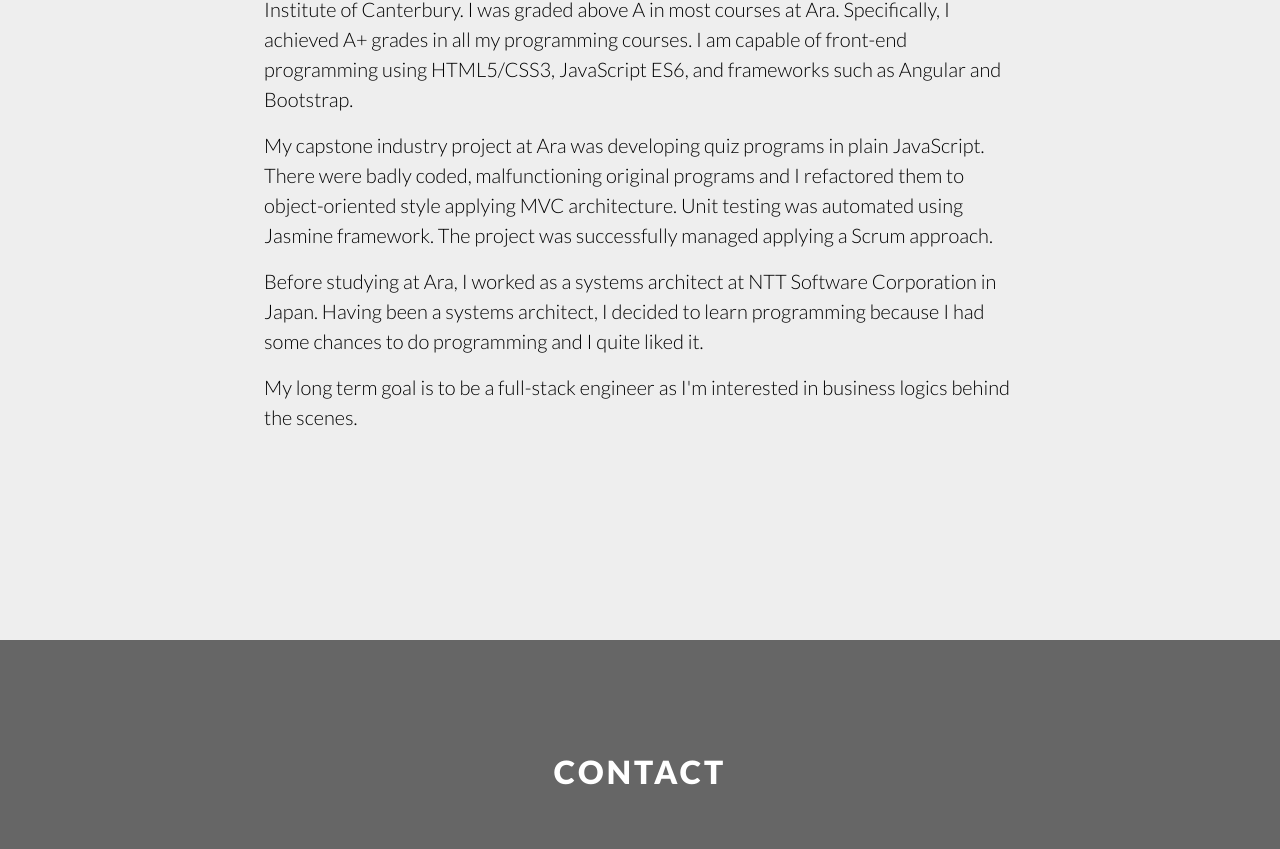
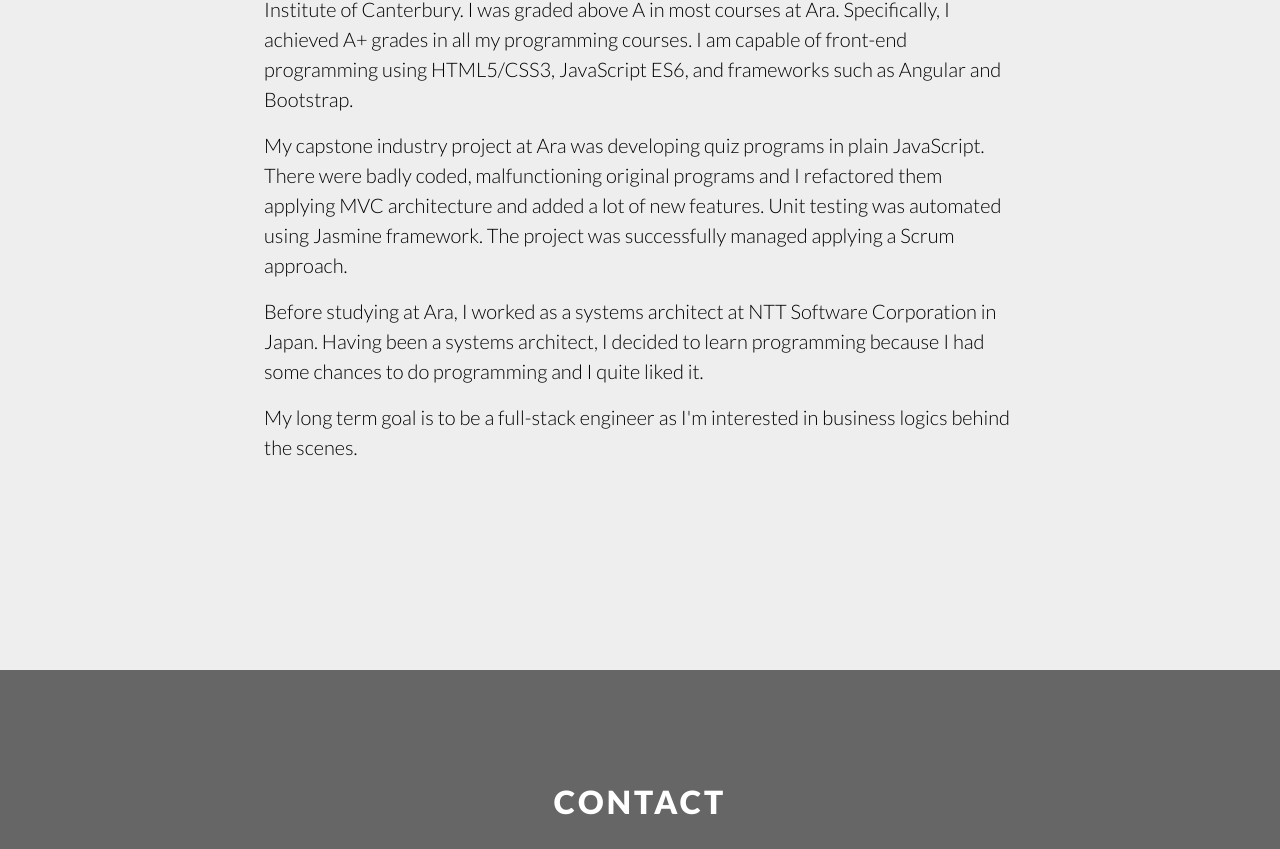
Before and after one commit to sgmbr/sgmbr.github.io, a plain HTML site: page index.html in a window 1280 px wide. Shown: the part 3014-3863 px from the top of the page. Drawn offline with nearby package versions, Linux system fonts and the light colour scheme.

Commit message:
Fix About

```diff
--- a/index.html
+++ b/index.html
@@ -126,7 +126,7 @@
                 Hi, my name is Satoshi. I am a recent graduate from the Computing Department at Ara Institute of Canterbury. I was graded above A in most courses at Ara. Specifically, I achieved A+ grades in all my programming courses. I am capable of front-end programming using HTML5/CSS3, JavaScript ES6, and frameworks such as Angular and Bootstrap.
             </p>
             <p class="about-text">
-                My capstone industry project at Ara was developing quiz programs in plain JavaScript. There were badly coded, malfunctioning original programs and I refactored them to object-oriented style applying MVC architecture. Unit testing was automated using Jasmine framework. The project was successfully managed applying a Scrum approach.
+                My capstone industry project at Ara was developing quiz programs in plain JavaScript. There were badly coded, malfunctioning original programs and I refactored them applying MVC architecture and added a lot of new features. Unit testing was automated using Jasmine framework. The project was successfully managed applying a Scrum approach.
             </p>
             <p class="about-text">
                 Before studying at Ara, I worked as a systems architect at NTT Software Corporation in Japan. Having been a systems architect, I decided to learn programming because I had some chances to do programming and I quite liked it.
```
